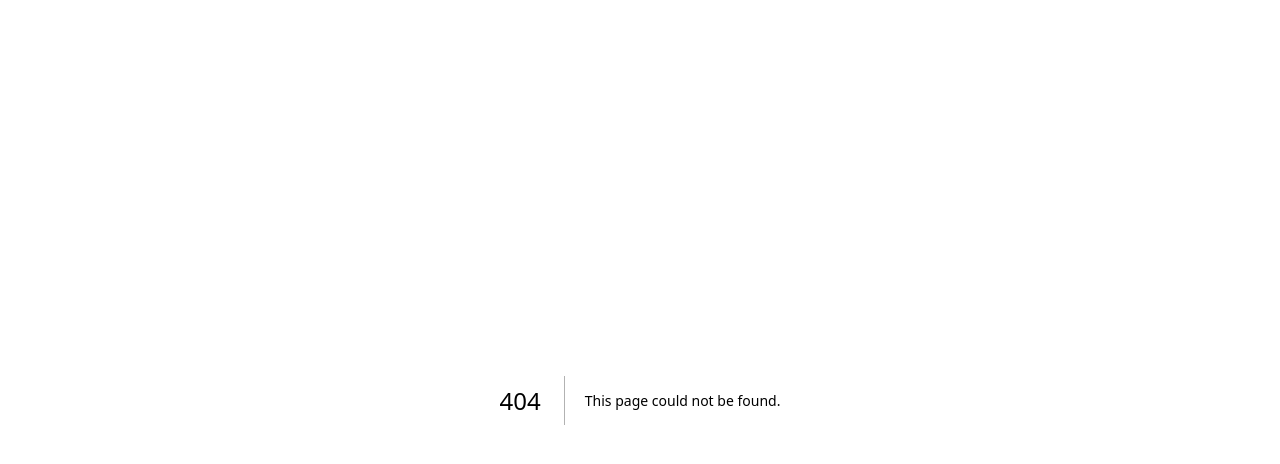
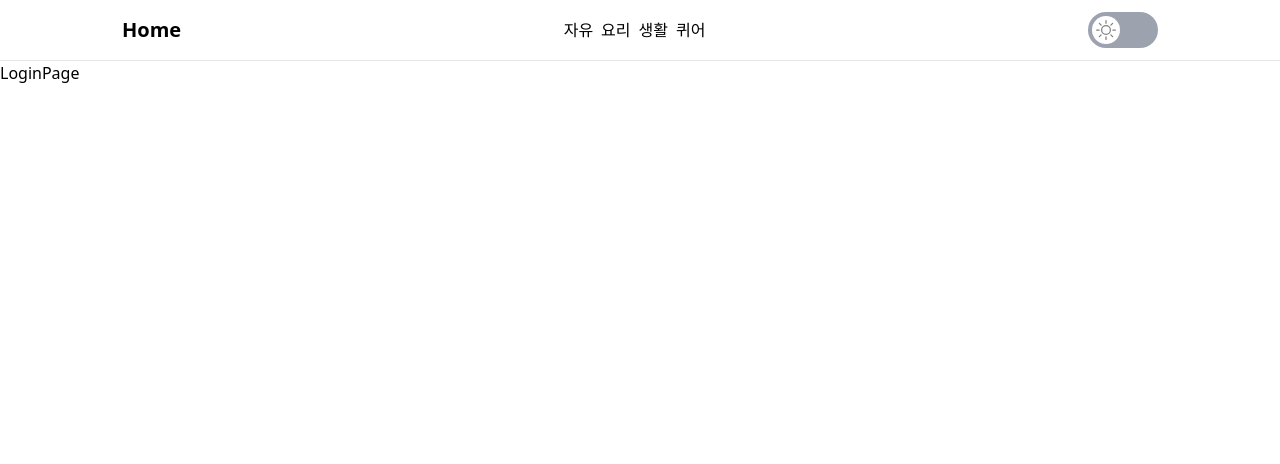
Before and after one commit to kkukileon305/board, a Next.js app: page /login in a window 1280 px wide. Before the commit this address had no page. Shown: the top 464 px of the page. Built offline with nearby package versions, Linux system fonts and the light colour scheme.

Commit message:
헤더 컴포넌트 생성, 테마스위치 생성

```diff
--- /dev/null
+++ b/app/Header.tsx
@@ -0,0 +1,25 @@
+import Link from 'next/link';
+import ThemeSwitch from '../components/ThemeSwitch';
+import { categories } from '../lib/categories';
+
+const Header = () => {
+  return (
+    <header className='border-b'>
+      <div className='max-w-[1060px] p-3 mx-auto flex items-center justify-between'>
+        <Link className='font-bold text-xl' href={'/'}>
+          Home
+        </Link>
+
+        <ul className='flex items-center gap-2'>
+          {categories.map(cate => (
+            <li key={cate.url}>
+              <Link href={`/board?category=${cate.url}`}>{cate.title}</Link>
+            </li>
+          ))}
+        </ul>
+        <ThemeSwitch />
+      </div>
+    </header>
+  );
+};
+export default Header;
--- /dev/null
+++ b/app/board/[id]/page.tsx
@@ -0,0 +1,4 @@
+const BoardDetail = ({ params: { id } }: { params: { id: string } }) => {
+  return <div>{id}</div>;
+};
+export default BoardDetail;
--- /dev/null
+++ b/app/board/page.tsx
@@ -0,0 +1,4 @@
+const BoardPage = ({ searchParams: { category } }: { searchParams: { category: string } }) => {
+  return <div>{category}</div>;
+};
+export default BoardPage;
--- a/app/layout.tsx
+++ b/app/layout.tsx
@@ -1,4 +1,5 @@
 import '../styles/globals.css';
+import Header from './Header';
 import Providers from './Providers';
 
 export default function RootLayout({ children }: { children: React.ReactNode }) {
@@ -6,7 +7,10 @@ export default function RootLayout({ children }: { children: React.ReactNode })
     <html>
       <head />
       <body className='min-h-[100vh] bg-white dark:bg-gray-700'>
-        <Providers>{children}</Providers>
+        <Providers>
+          <Header />
+          {children}
+        </Providers>
       </body>
     </html>
   );
--- /dev/null
+++ b/app/login/page.tsx
@@ -0,0 +1,4 @@
+const LoginPage = () => {
+  return <div>LoginPage</div>;
+};
+export default LoginPage;
--- a/app/page.tsx
+++ b/app/page.tsx
@@ -4,7 +4,6 @@ const HomePage = () => {
   return (
     <div className='mx-auto max-w-[1060px] p-3 w-full'>
       <h2 className='font-bold'>good</h2>
-      <ThemeSwitch />
     </div>
   );
 };
--- /dev/null
+++ b/app/register/page.tsx
@@ -0,0 +1,4 @@
+const RegisterPage = () => {
+  return <div>RegisterPage</div>;
+};
+export default RegisterPage;
--- a/components/ThemeSwitch.tsx
+++ b/components/ThemeSwitch.tsx
@@ -1,10 +1,18 @@
 'use client';
 
 import { useTheme } from 'next-themes';
+import { BsMoon, BsSun } from 'react-icons/bs';
 
 const ThemeSwitch = () => {
   const { setTheme, theme } = useTheme();
 
-  return <button onClick={() => setTheme(theme === 'dark' ? 'white' : 'dark')}>ThemeSwitch</button>;
+  return (
+    <button //
+      onClick={() => setTheme(theme === 'dark' ? 'white' : 'dark')}
+      className='bg-gray-400 p-1 rounded-full w-[70px]'
+    >
+      <span className='aspect-square block w-fit p-1 translate-x-[0px] dark:translate-x-[34px] transition bg-white rounded-full overflow-hidden'>{theme === 'dark' ? <BsMoon size={20} color='gray' /> : <BsSun size={20} color='gray' />}</span>
+    </button>
+  );
 };
 export default ThemeSwitch;
--- /dev/null
+++ b/lib/categories.ts
@@ -0,0 +1,18 @@
+export const categories: { url: string; title: string }[] = [
+  {
+    title: '자유',
+    url: 'free',
+  },
+  {
+    title: '요리',
+    url: 'cook',
+  },
+  {
+    title: '생활',
+    url: 'life',
+  },
+  {
+    title: '퀴어',
+    url: 'queer',
+  },
+];
```
